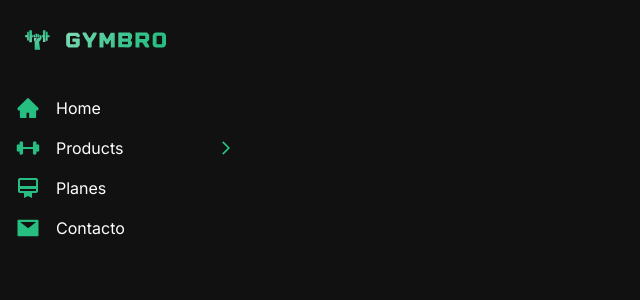
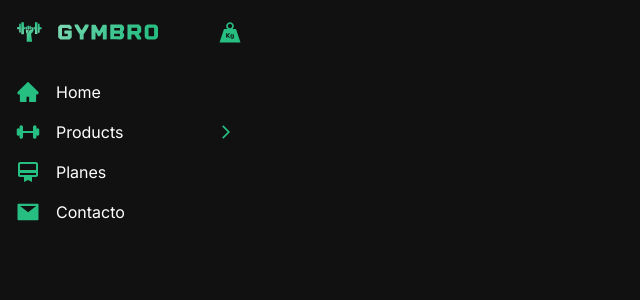
Before and after one commit to DevChrisVaz/gymbro-admin-panel, a Next.js app: page /dashboard in a window 1280 px wide. Shown: the top 300 px of the page, without its empty margins (0-640 px from the left). Built offline with nearby package versions, Linux system fonts and the light colour scheme.

Commit message:
sidebar working as expected

```diff
--- a/src/components/Sidebar/Sidebar.tsx
+++ b/src/components/Sidebar/Sidebar.tsx
@@ -2,6 +2,7 @@ import React, { useEffect, useRef, useState } from 'react';
 import { SidebarLinkProps, SidebarProps } from './Sidebar.d';
 import { MdArrowForwardIos } from 'react-icons/md';
 import { FiX } from 'react-icons/fi';
+import { GiWeight } from 'react-icons/gi';
 import Image from 'next/image';
 
 const Sidebar: React.FC<SidebarProps> = (props) => {
@@ -14,44 +15,46 @@ const Sidebar: React.FC<SidebarProps> = (props) => {
 		setIsOpen(!isOpen);
 	};
 
-	useEffect(() => {
-		sidebarRef.current?.addEventListener('mouseenter', () => {
+	const handleMouseEnter = () => {
 		setIsVisible(true);
-		});
+	};
 
-		sidebarRef.current?.addEventListener('mouseleave', () => {
-			if(!isOpen) {
+	const handleMouseLeave = () => {
+		if (!isOpen) {
 			setIsVisible(false);
 		}
-		});
+	};
+
+	useEffect(() => {
+		const sidebarElement = sidebarRef.current;
+
+		if (sidebarElement) {
+			sidebarElement.addEventListener('mouseenter', handleMouseEnter);
+			sidebarElement.addEventListener('mouseleave', handleMouseLeave);
+		}
 
 		return () => {
-			sidebarRef.current?.removeEventListener('mouseenter', () => {
-				setIsVisible(true);
-			});
-
-			sidebarRef.current?.removeEventListener('mouseleave', () => {
-				if(!isOpen) {
-					setIsVisible(false);
+			if (sidebarElement) {
+				sidebarElement.removeEventListener('mouseenter', handleMouseEnter);
+				sidebarElement.removeEventListener('mouseleave', handleMouseLeave);
 			}
-			});
-		}
-	}, []);
+		};
+	}, [isOpen]);
 
 
 	return (
-		<div ref={sidebarRef} className={`h-screen ${isVisible ? 'w-[250px]' : 'w-10'} bg-gray-800 text-white fixed top-0 left-0 transition-all duration-300 overflow-hidden`}>
-			<div className="flex items-center justify-between p-4">
-				{
-					isVisible ?
-						<button onClick={toggleSidebar} className="focus:outline-none">
-							<Image src="/img/logo/horizontal-logo.svg" alt='GYMBRO' width={150} height={0} />
+		<div ref={sidebarRef} className={`h-screen ${isVisible ? 'w-[250px]' : 'w-11'} bg-gray-800 text-white fixed top-0 left-0 transition-all duration-300 overflow-hidden`}>
+			<div className="flex items-center justify-between p-2">
+				<a href='/dashboard' className="focus:outline-none">
+					<Image className="min-w-[150px]" src="/img/logo/horizontal-logo.svg" alt='GYMBRO' width={150} height={0} />
+				</a>
+				{isOpen ? (
+					<button onClick={toggleSidebar} className="text-xl focus:outline-none">
+						<FiX className="text-primary text-2xl cursor-pointer" />
 					</button>
-						: <Image src="/img/logo/icon-logo.svg" alt="GYMBRO" width={50} height={50} />
-				}
-				{isOpen && (
+				) : (
 					<button onClick={toggleSidebar} className="text-xl focus:outline-none">
-						<FiX className="text-primary text-3xl cursor-pointer" />
+						<GiWeight className="text-primary text-2xl cursor-pointer" />
 					</button>
 				)}
 			</div>
@@ -60,7 +63,7 @@ const Sidebar: React.FC<SidebarProps> = (props) => {
 					<SidebarLink
 						key={index}
 						item={link}
-						isSidebarOpen={isOpen}
+						isSidebarOpen={isVisible}
 					/>
 				))}
 			</ul>
@@ -69,37 +72,56 @@ const Sidebar: React.FC<SidebarProps> = (props) => {
 };
 
 const SidebarLink: React.FC<SidebarLinkProps> = (props) => {
-	const [isOpen, setIsOpen] = useState(props.item.isOpen);
+	const [isOpen, setIsOpen] = useState<boolean>(props.item.isOpen ?? false);
+	const [dropdownSize, setDropdownSize] = useState<number>(0);
+
+	const dropdownItemsContainerRef = useRef<HTMLUListElement>(null);
 
 	const toggleOpen = () => setIsOpen(!isOpen);
 
 	useEffect(() => {
-		if(!props.isSidebarOpen) setIsOpen(false);
-	}, [props.isSidebarOpen])
+		if (!props.isSidebarOpen) setIsOpen(false);
+	}, [props.isSidebarOpen]);
+
+	useEffect(() => {
+		if (dropdownItemsContainerRef.current) {
+			if (isOpen) {
+				dropdownItemsContainerRef.current!.style.height = `${(40 * (props.item.items?.length ?? 0))}px`;
+			} else {
+				dropdownItemsContainerRef.current!.style.height = "0";
+			}
+		}
+	}, [isOpen]);
 
 
 	return (
-		<li className="w-full py-2 px-4 hover:bg-gray-600">
-			<a href={props.item.url} className="flex items-center">
+		<li className="w-full dark:bg-dark dark:hover:bg-dark-gray-soft">
+			{
+				props.item.items ?
+					<div className="py-2 px-4 flex items-center cursor-pointer" onClick={toggleOpen}>
 						<span className="mr-4">{props.item.icon}</span>
 						{props.item.label}
-				{props.item.items && (
-					<button
+						<div
 							onClick={(e) => {
 								e.preventDefault();
-							toggleOpen()
+
 							}}
 							className="ml-auto focus:outline-none"
 						>
 							<MdArrowForwardIos className={`${isOpen && "rotate-90"} duration-300 text-primary cursor-pointer`} />
-					</button>
-				)}
+						</div>
+					</div>
+					:
+					<a href={props.item.url} className="py-2 px-4 flex items-center">
+						<span className="mr-4">{props.item.icon}</span>
+						{props.item.label}
 					</a>
+			}
 			{props.item.items && (
-				<ul className={`${!isOpen && "h-0"} pl-6 overflow-hidden`}>
+				<ul ref={dropdownItemsContainerRef} className="h-0 overflow-hidden duration-300">
 					{props.item.items.map((item) => (
-						<li key={item.label} className="py-2 px-4 hover:bg-gray-600">
-							<a href={item.url} className="flex items-center">
+						<li key={item.label} className="pl-12 dark:bg-dark dark:hover:bg-dark-gray-soft">
+							<a href={item.url} className="py-2 px-4 flex items-center">
 								{item.label}
 							</a>
 						</li>
--- a/tailwind.config.ts
+++ b/tailwind.config.ts
@@ -23,7 +23,8 @@ const config: Config = {
       'white': '#FFFFFF',
       'light-green': '#7CD8B3',
       'dark-green': '#26BE81',
-      'dark-gray': '#111111'
+      'dark-gray': '#111111',
+      'dark-gray-soft': '#2d2d2d',
     },
     extend: {
       textColor: {
```
Lines whose indentation alone changed are shown as unchanged.
